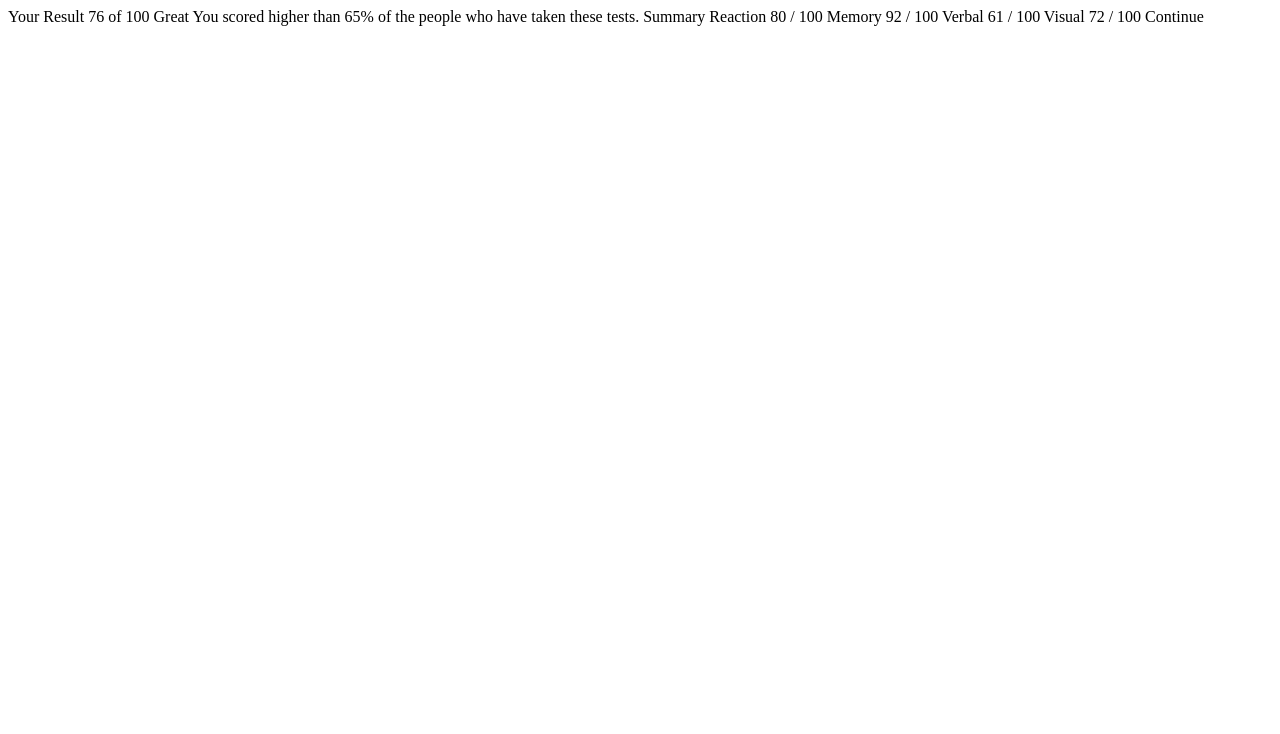
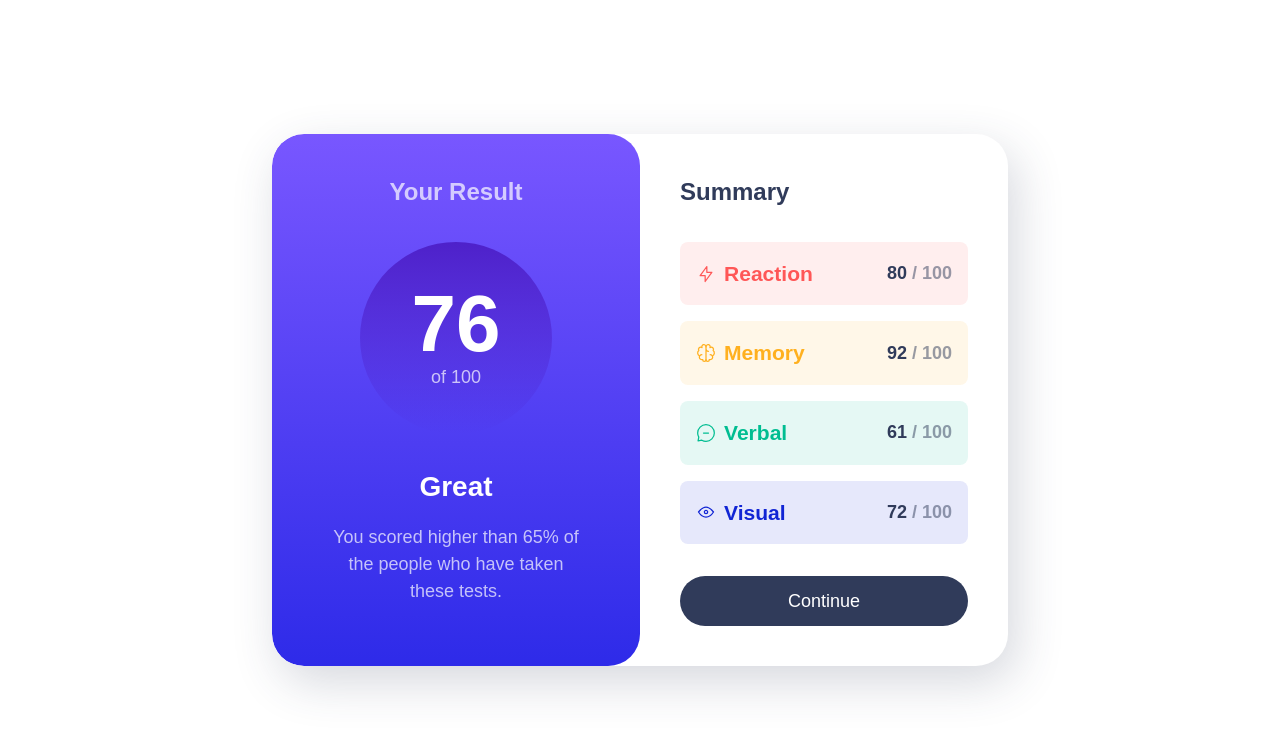
Before and after one commit to NandoSTI/results-summary-component-main, a plain HTML site: page index.html in a window 1280 px wide. Drawn offline with Linux system fonts and the light colour scheme; a web font is replaced by a local one.

Commit message:
Rename README.md

```diff
--- /dev/null
+++ b/assets/css/style.css
@@ -0,0 +1,209 @@
+@font-face {
+    font-family: 'HankenGrotesk';
+    font-display: swap;
+    font-weight: 100 900;
+    src: url('./fonts/HankenGrotesk-VariableFont_wght.ttf')
+         format('truetype');
+  }
+
+  :root {
+    --clr-primary-hsl-400: 252, 100%, 67%;
+    --clr-primary-hsl-500: 256, 72%, 46%;
+    --clr-secondary-hsl-400: 241, 81%, 54%;
+    --clr-secondary-hsl-500: 241, 72%, 46%;
+
+    --clr-neutral-hsl-100: 0, 0%, 100%;
+    --clr-neutral-hsl-200: 221, 100%, 96%;
+    --clr-neutral-hsl-300: 241, 100%, 89%;
+    --clr-neutral-hsl-700: 224, 30%, 27%;
+
+    --clr-neutral-100: hsl(var(--clr-neutral-hsl-100));
+    --clr-neutral-200: hsl(var(--clr-neutral-hsl-200));
+    --clr-neutral-300: hsl(var(--clr-neutral-hsl-300));
+    --clr-neutral-700: hsl(var(--clr-neutral-hsl-700));
+
+
+    --clr-primary-400: hsl(var(--clr-primary-hsl-400));
+    --clr-primary-500: hsla(var(--clr-primary-hsl-500));
+    --clr-secondary-400: hsl(var(--clr-secondary-hsl-400));
+
+    --gradient-primary: linear-gradient(
+        var(--clr-primary-400),
+        var(--clr-secondary-400));
+
+    --gradient-to-transparent: linear-gradient(
+        var(--clr-primary-500),
+        hsl(var(--clr-secondary-hsl-500), 0));
+
+    --clr-accent-1: 0, 100%, 67%;
+    --clr-accent-2: 39, 100%, 56%;
+    --clr-accent-3: 166, 100%, 37%;
+    --clr-accent-4: 234, 85%, 45%;
+
+    --font-family-default: 'HankenGrotesk', sans-serif;
+
+    --fw-regular: 500;
+    --fw-bold: 700;
+    --fw-black: 800;
+
+    --fs-400: 1.125rem;
+    --fs-500: 1.25rem;
+    --fs-600: 1.5rem;
+    --fs-700: 1.75rem;
+    --fs-800: 2rem;
+    --fs-900: 5rem;
+  }
+
+  body {
+    font-family: var(--font-family-default);
+    font-size: var(--fs-400);
+    color: var(--clr-neutral-700);
+  }
+
+  @media (min-width: 600px) {
+    body {
+      min-height: 100vh;
+      display: grid;
+      place-items: center;
+    }
+  }
+
+  .flex-group {
+    display: flex;
+    align-items: center;
+    gap: .5rem;
+    flex-wrap: wrap;
+  }
+
+  .grid-flow {
+    display: grid;
+    align-content: start;
+    gap: 1rem;
+  }
+
+  .grid-flow[data-spacing="large"] {
+    gap: 2rem;
+  }
+
+  .section-title {
+    font-weight: var(--fw-bold);
+    font-size: var(--fs-600);
+  }
+
+  .button {
+    color: var(--clr-neutral-100);
+    line-height: 1;
+    background: var(--clr-neutral-700);
+    padding: 1rem 2rem;
+    border: 0;
+    border-radius: 100vw;
+    cursor: pointer;
+  }
+
+  .button:hover,
+  .button:focus-visible {
+    background: var(--gradient-primary);
+  }
+
+  .result-summary {
+    --padding: 2.5rem;
+    --border-radius: 2rem;
+
+    max-width: 46rem;
+    display: grid;
+  }
+
+  @media (min-width: 600px) {
+    .result-summary {
+      margin-inline: 1rem;
+      grid-template-columns: 1fr 1fr;
+      border-radius: var(--border-radius);
+      overflow: hidden;
+      box-shadow: .5rem 1rem 3rem
+        hsl(var(--clr-neutral-hsl-700), .2);
+    }
+  }
+
+  .results {
+    color: hsl(var(--clr-neutral-hsl-100), .7);
+    text-align: center;
+    padding:
+      var(--padding) calc(var(--padding) * 1.5);
+    background: var(--gradient-primary);
+    border-radius:
+      0 0 var(--border-radius) var(--border-radius);
+  }
+
+  @media (min-width: 600px) {
+    .results {
+      border-radius: var(--border-radius);
+    }
+  }
+
+  .result-score {
+    display: grid;
+    place-content: center;
+    width: 12rem;
+    margin-inline: auto;
+    background: var(--gradient-to-transparent);
+    aspect-ratio: 1 / 1;
+    border-radius: 50%;
+  }
+
+  .result-score span {
+    display: block;
+    font-size: var(--fs-900);
+    font-weight: var(--fw-black);
+    line-height: 1;
+    color: var(--clr-neutral-100);
+  }
+
+  .result-rank {
+    color: var(--clr-neutral-100);
+    font-size: var(--fs-700);
+    font-weight: var(--fw-bold);
+  }
+
+  .summary {
+    padding: var(--padding);
+  }
+
+  .summary-item {
+    display: flex;
+    justify-content: space-between;
+    align-items: center;
+    padding: 1rem;
+    border-radius: .5rem;
+    background-color: hsl(var(--item-color), .1);
+  }
+
+  .summary-item svg {
+    stroke: hsl(var(--item-color));
+  }
+
+  .summary-item-title {
+    color: hsl(var(--item-color));
+    font-weight: var(--fw-bold);
+  }
+
+  .summary-item[data-item-type="accent-1"] {
+    --item-color: var(--clr-accent-1);
+  }
+  .summary-item[data-item-type="accent-2"] {
+    --item-color: var(--clr-accent-2);
+  }
+  .summary-item[data-item-type="accent-3"] {
+    --item-color: var(--clr-accent-3);
+  }
+  .summary-item[data-item-type="accent-4"] {
+    --item-color: var(--clr-accent-4);
+  }
+
+  .summary-score {
+    font-weight: var(--fw-black);
+    color: hsl(var(--clr-neutral-hsl-700), .5);
+  }
+
+  .summary-score span {
+    color: var(--clr-neutral-700);
+  }
--- a/index.html
+++ b/index.html
@@ -1,39 +1,145 @@
 <!DOCTYPE html>
 <html lang="en">
-<head>
-  <meta charset="UTF-8">
-  <meta name="viewport" content="width=device-width, initial-scale=1.0"> <!-- displays site properly based on user's device -->
+  <head>
+    <meta charset="UTF-8" />
+    <meta name="viewport" content="width=device-width, initial-scale=1.0" />
+    <link
+      rel="icon"
+      type="image/png"
+      sizes="32x32"
+      href="./assets/images/favicon-32x32.png"
+    />
+    <title>Frontend Mentor | Results summary component</title>
+    <link rel="stylesheet" href="assets/css/reset.css" />
+    <link rel="stylesheet" href="assets/css/style.css" />
+  </head>
+  <body>
+    <main>
+      <div class="result-summary">
+        <div class="results grid-flow" data-spacing="large">
+          <h1 class="section-title">Your Result</h1>
+          <p class="result-score"><span>76</span> of 100</p>
 
-  <link rel="icon" type="image/png" sizes="32x32" href="./assets/images/favicon-32x32.png">
+          <div class="grid-flow">
+            <p class="result-rank">Great</p>
+            <p>
+              You scored higher than 65% of the people who have taken these
+              tests.
+            </p>
+          </div>
+        </div>
 
-  <title>Frontend Mentor | Results summary component</title>
+        <div class="summary grid-flow" data-spacing="large">
+          <h2 class="section-title">Summary</h2>
 
-</head>
-<body>
+          <div class="grid-flow">
+            <div class="summary-item" data-item-type="accent-1">
+              <div class="flex-group">
+                <svg
+                  class="summary-icon"
+                  xmlns="http://www.w3.org/2000/svg"
+                  width="20"
+                  height="20"
+                  fill="none"
+                  viewBox="0 0 20 20"
+                >
+                  <path
+                    stroke-linecap="round"
+                    stroke-linejoin="round"
+                    stroke-width="1.25"
+                    d="M10.833 8.333V2.5l-6.666 9.167h5V17.5l6.666-9.167h-5Z"
+                  />
+                </svg>
+                <h3 class="summary-item-title">Reaction</h3>
+              </div>
+              <p class="summary-score"><span>80</span> / 100</p>
+            </div>
+            <div class="summary-item" data-item-type="accent-2">
+              <div class="flex-group">
+                <svg
+                  class="summary-icon"
+                  xmlns="http://www.w3.org/2000/svg"
+                  width="20"
+                  height="20"
+                  fill="none"
+                  viewBox="0 0 20 20"
+                >
+                  <path
+                    stroke-linecap="round"
+                    stroke-linejoin="round"
+                    stroke-width="1.25"
+                    d="M5.833 11.667a2.5 2.5 0 1 0 .834 4.858"
+                  />
+                  <path
+                    stroke-linecap="round"
+                    stroke-linejoin="round"
+                    stroke-width="1.25"
+                    d="M3.553 13.004a3.333 3.333 0 0 1-.728-5.53m.025-.067a2.083 2.083 0 0 1 2.983-2.824m.199.054A2.083 2.083 0 1 1 10 3.75v12.917a1.667 1.667 0 0 1-3.333 0M10 5.833a2.5 2.5 0 0 0 2.5 2.5m1.667 3.334a2.5 2.5 0 1 1-.834 4.858"
+                  />
+                  <path
+                    stroke-linecap="round"
+                    stroke-linejoin="round"
+                    stroke-width="1.25"
+                    d="M16.447 13.004a3.334 3.334 0 0 0 .728-5.53m-.025-.067a2.083 2.083 0 0 0-2.983-2.824M10 3.75a2.085 2.085 0 0 1 2.538-2.033 2.084 2.084 0 0 1 1.43 2.92m-.635 12.03a1.667 1.667 0 0 1-3.333 0"
+                  />
+                </svg>
+                <h3 class="summary-item-title">Memory</h3>
+              </div>
+              <p class="summary-score"><span>92</span> / 100</p>
+            </div>
+            <div class="summary-item" data-item-type="accent-3">
+              <div class="flex-group">
+                <svg
+                  class="summary-icon"
+                  xmlns="http://www.w3.org/2000/svg"
+                  width="20"
+                  height="20"
+                  fill="none"
+                  viewBox="0 0 20 20"
+                >
+                  <path
+                    stroke-linecap="round"
+                    stroke-linejoin="round"
+                    stroke-width="1.25"
+                    d="M7.5 10h5M10 18.333A8.333 8.333 0 1 0 1.667 10c0 1.518.406 2.942 1.115 4.167l-.699 3.75 3.75-.699A8.295 8.295 0 0 0 10 18.333Z"
+                  />
+                </svg>
+                <h3 class="summary-item-title">Verbal</h3>
+              </div>
+              <p class="summary-score"><span>61</span> / 100</p>
+            </div>
+            <div class="summary-item" data-item-type="accent-4">
+              <div class="flex-group">
+                <svg
+                  class="summary-icon"
+                  xmlns="http://www.w3.org/2000/svg"
+                  width="20"
+                  height="20"
+                  fill="none"
+                  viewBox="0 0 20 20"
+                >
+                  <path
+                    stroke-linecap="round"
+                    stroke-linejoin="round"
+                    stroke-width="1.25"
+                    d="M10 11.667a1.667 1.667 0 1 0 0-3.334 1.667 1.667 0 0 0 0 3.334Z"
+                  />
+                  <path
+                    stroke-linecap="round"
+                    stroke-linejoin="round"
+                    stroke-width="1.25"
+                    d="M17.5 10c-1.574 2.492-4.402 5-7.5 5s-5.926-2.508-7.5-5C4.416 7.632 6.66 5 10 5s5.584 2.632 7.5 5Z"
+                  />
+                </svg>
+                <h3 class="summary-item-title">Visual</h3>
+              </div>
+              <p class="summary-score"><span>72</span> / 100</p>
+            </div>
+          </div>
 
-  Your Result
-  76
-  of 100
-
-  Great
-  You scored higher than 65% of the people who have taken these tests.
-
-  Summary
-
-  Reaction
-  80 / 100
-
-  Memory
-  92 / 100
-
-  Verbal
-  61 / 100
-
-  Visual
-  72 / 100
-
-  Continue
-
-
-</body>
+          <button class="button">Continue</button>
+        </div>
+      </div>
+    </main>
+  </body>
 </html>
```
Also changed, not shown: assets/images/desktop.gif (added), assets/images/ipad.gif (added), assets/images/mobile.gif (added), 2 other files.
